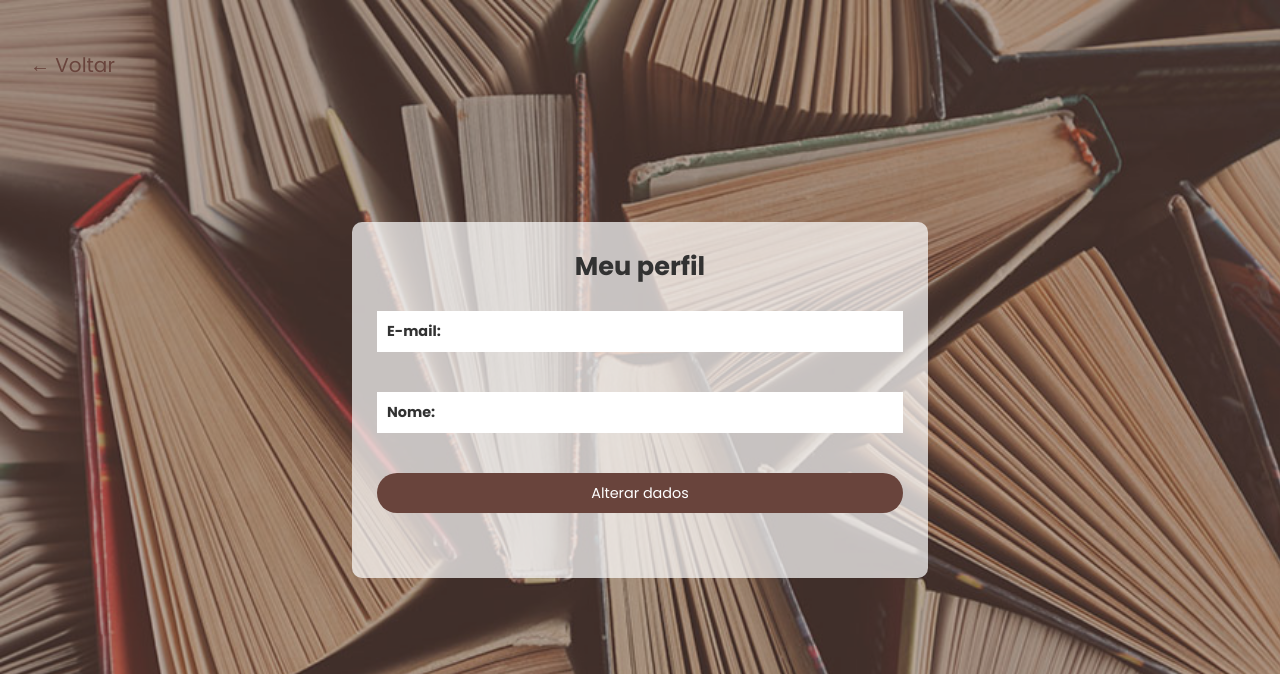
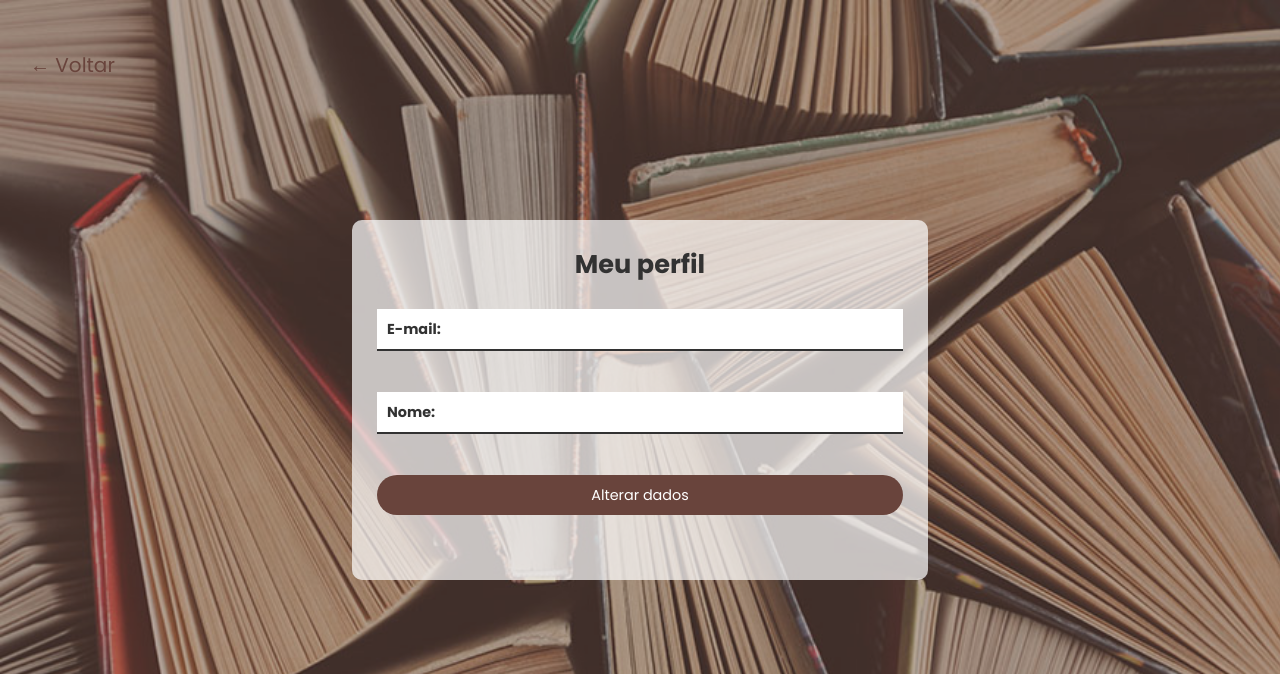
Before and after one commit to vivivitoria/pi, a PHP site: page /perfil.html in a window 1280 px wide. Shown: the top 674 px of the page. Run offline with PHP 8.4, Linux system fonts and the light colour scheme.

Commit message:
Update editarperfil.css

```diff
--- a/css/editarperfil.css
+++ b/css/editarperfil.css
@@ -106,7 +106,7 @@ div .perfil {
     font-size:.9rem;
     margin-bottom:40px;
     background-color:#ffffff;
-    border:none;
+    border-bottom:2px solid #323232;
     height:50%;
 }
 
```
